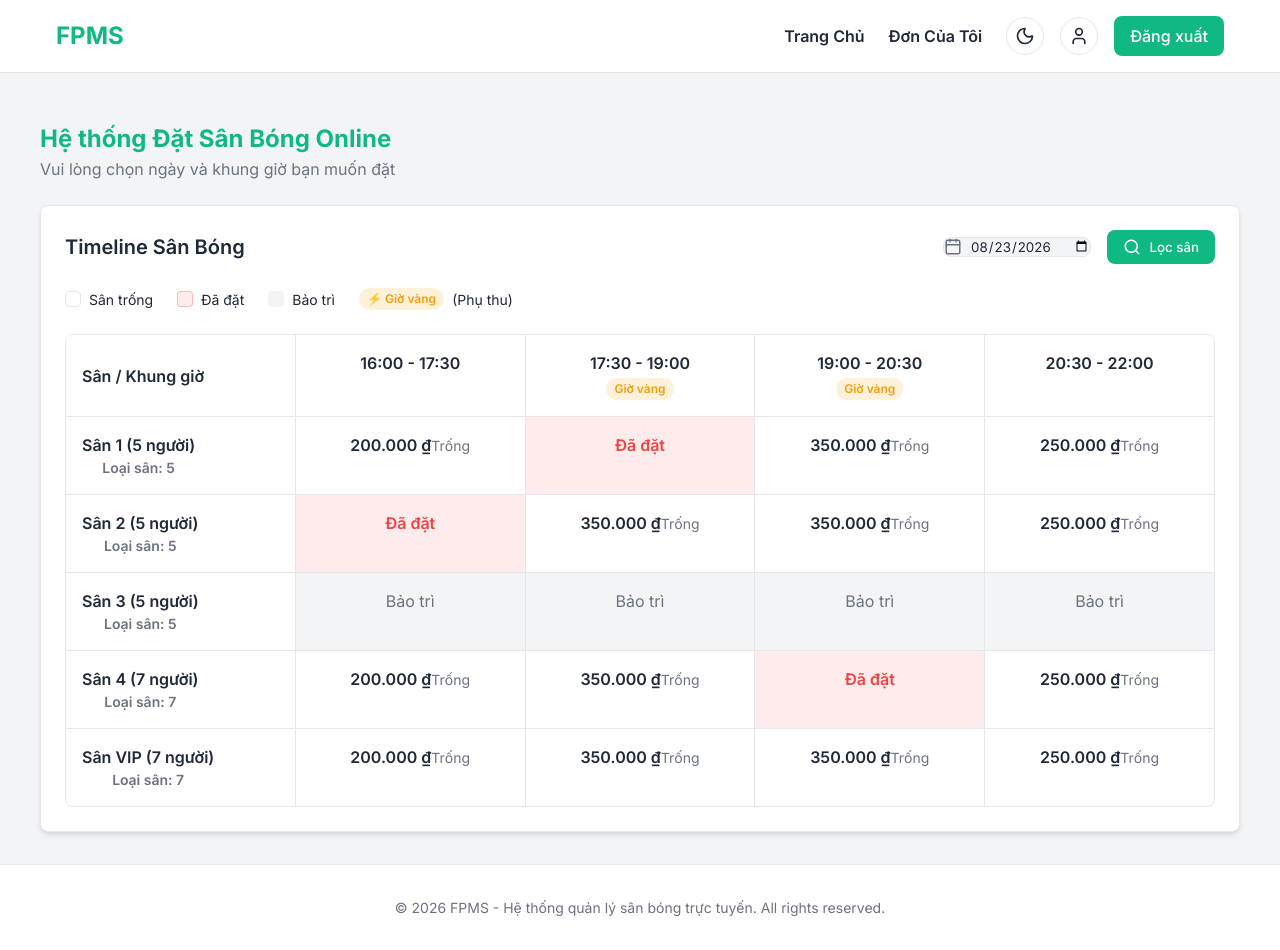
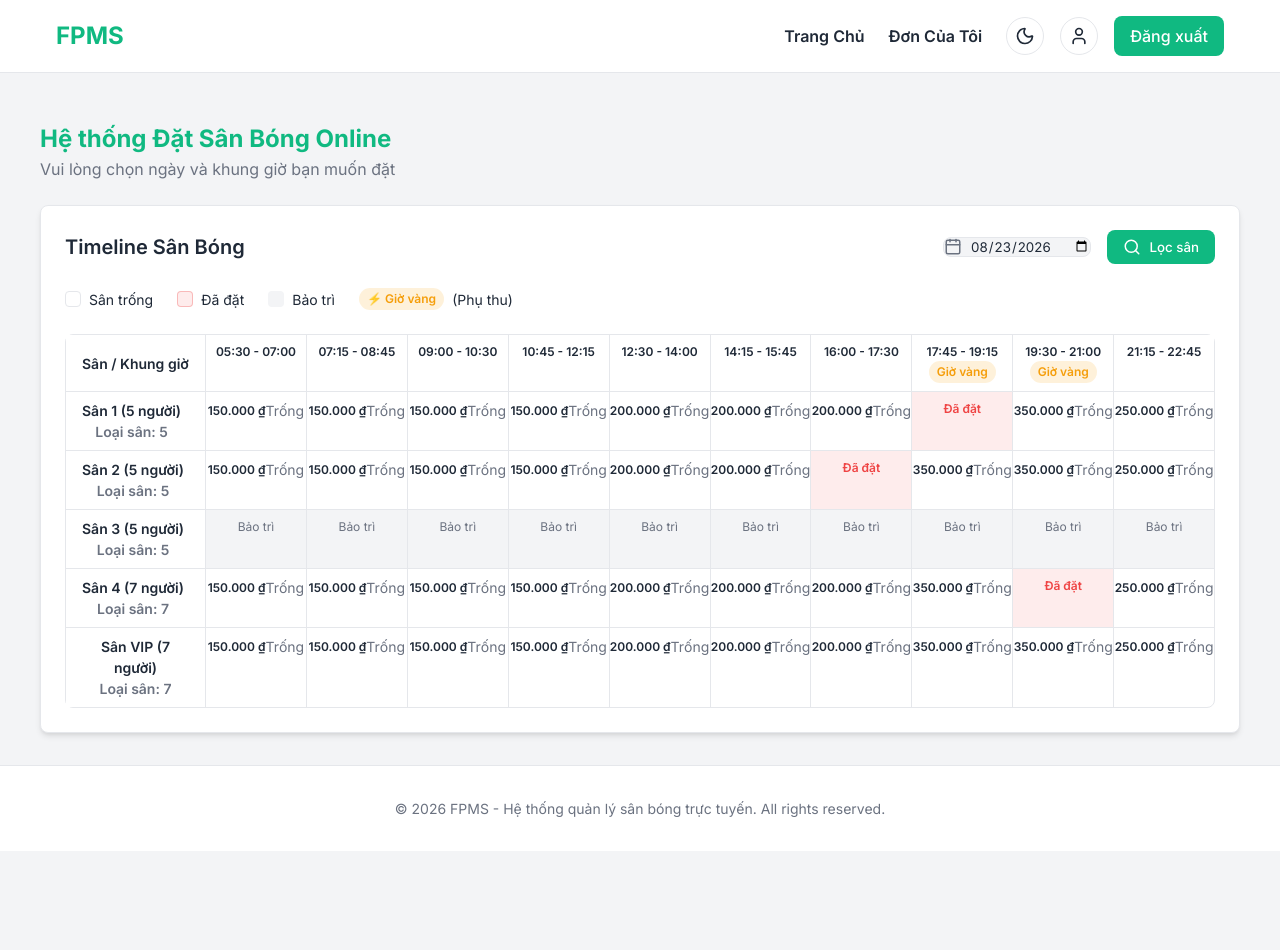
Before and after one commit to ngkhson/FPMS_Design, a React (Vite) app in the folder frontend/: page / in a window 1280 px wide. After the commit the page ends 851 px from the top, so only its background shows below. Built offline with nearby package versions, Linux system fonts and the light colour scheme.

Commit message:
fix timeline 1

```diff
--- a/frontend/src/index.css
+++ b/frontend/src/index.css
@@ -219,7 +219,6 @@ button {
 
 /* Matrix */
 .matrix-container {
-  overflow-x: auto;
   border: 1px solid var(--color-border);
   border-radius: var(--radius-md);
   background: var(--color-bg-surface);
@@ -227,7 +226,7 @@ button {
 
 .matrix-header, .matrix-row {
   display: flex;
-  min-width: max-content;
+  width: 100%;
 }
 
 .matrix-header {
@@ -237,11 +236,12 @@ button {
 
 .matrix-cell {
   flex: 1;
-  min-width: 120px;
-  padding: 1rem;
+  min-width: 0;
+  padding: 0.5rem 0.1rem;
   border-right: 1px solid var(--color-border);
   text-align: center;
   position: relative;
+  font-size: 0.75rem;
 }
 
 .matrix-cell:last-child {
@@ -257,11 +257,16 @@ button {
 }
 
 .matrix-pitch-name {
-  min-width: 150px;
+  flex: 0 0 140px;
+  padding: 0.5rem 1rem;
+  font-size: 0.875rem;
   font-weight: 600;
   display: flex;
   align-items: center;
   background-color: var(--color-bg-elevated);
+  position: sticky;
+  left: 0;
+  z-index: 10;
 }
 
 .matrix-slot {
@@ -284,3 +289,24 @@ button {
   color: var(--color-text-muted);
   cursor: not-allowed;
 }
+
+.timeline-tooltip {
+  display: none;
+  position: absolute;
+  top: 80%;
+  left: 50%;
+  transform: translateX(-50%);
+  width: max-content;
+  min-width: 150px;
+  background-color: var(--color-bg-surface);
+  border: 1px solid var(--color-border);
+  border-radius: var(--radius-md);
+  box-shadow: var(--shadow-lg);
+  padding: 0.75rem;
+  z-index: 50;
+  text-align: left;
+}
+
+.matrix-slot:hover .timeline-tooltip {
+  display: block;
+}
--- a/frontend/src/layouts/AdminLayout.tsx
+++ b/frontend/src/layouts/AdminLayout.tsx
@@ -33,9 +33,9 @@ const AdminLayout: React.FC = () => {
   ];
 
   return (
-    <div style={{ display: 'flex', minHeight: '100vh', backgroundColor: 'var(--color-bg-base)' }}>
+    <div style={{ display: 'flex', height: '100vh', overflow: 'hidden', backgroundColor: 'var(--color-bg-base)' }}>
       {/* Sidebar */}
-      <aside style={{ width: '250px', backgroundColor: 'var(--color-bg-surface)', borderRight: '1px solid var(--color-border)', display: 'flex', flexDirection: 'column' }}>
+      <aside style={{ width: '250px', flexShrink: 0, backgroundColor: 'var(--color-bg-surface)', borderRight: '1px solid var(--color-border)', display: 'flex', flexDirection: 'column' }}>
         <div style={{ padding: '1.5rem', borderBottom: '1px solid var(--color-border)' }}>
           <h2 className="text-2xl font-bold" style={{ color: 'var(--color-primary)' }}>FPMS Admin</h2>
           <p className="text-muted text-sm mt-1">Phần mềm quản lý sân bóng</p>
@@ -71,9 +71,9 @@ const AdminLayout: React.FC = () => {
       </aside>
 
       {/* Main Content */}
-      <div style={{ flexGrow: 1, display: 'flex', flexDirection: 'column' }}>
+      <div style={{ flexGrow: 1, display: 'flex', flexDirection: 'column', minWidth: 0, height: '100vh' }}>
         {/* Topbar */}
-        <header style={{ height: '64px', backgroundColor: 'var(--color-bg-surface)', borderBottom: '1px solid var(--color-border)', display: 'flex', alignItems: 'center', justifyContent: 'space-between', padding: '0 2rem' }}>
+        <header style={{ height: '64px', flexShrink: 0, backgroundColor: 'var(--color-bg-surface)', borderBottom: '1px solid var(--color-border)', display: 'flex', alignItems: 'center', justifyContent: 'space-between', padding: '0 2rem' }}>
           <div>
             <span className="badge badge-success">Đang trong ca trực: Nguyễn Thu Ngân</span>
           </div>
--- a/frontend/src/mocks/mockData.ts
+++ b/frontend/src/mocks/mockData.ts
@@ -31,16 +31,22 @@ export const mockPitches: Pitch[] = [
 ];
 
 export const mockTimeSlots: TimeSlot[] = [
-  { id: 't1', startTime: '16:00', endTime: '17:30', isPeak: false, basePrice: 200000 },
-  { id: 't2', startTime: '17:30', endTime: '19:00', isPeak: true, basePrice: 350000 },
-  { id: 't3', startTime: '19:00', endTime: '20:30', isPeak: true, basePrice: 350000 },
-  { id: 't4', startTime: '20:30', endTime: '22:00', isPeak: false, basePrice: 250000 },
+  { id: 't01', startTime: '05:30', endTime: '07:00', isPeak: false, basePrice: 150000 },
+  { id: 't02', startTime: '07:15', endTime: '08:45', isPeak: false, basePrice: 150000 },
+  { id: 't03', startTime: '09:00', endTime: '10:30', isPeak: false, basePrice: 150000 },
+  { id: 't04', startTime: '10:45', endTime: '12:15', isPeak: false, basePrice: 150000 },
+  { id: 't05', startTime: '12:30', endTime: '14:00', isPeak: false, basePrice: 200000 },
+  { id: 't06', startTime: '14:15', endTime: '15:45', isPeak: false, basePrice: 200000 },
+  { id: 't07', startTime: '16:00', endTime: '17:30', isPeak: false, basePrice: 200000 },
+  { id: 't08', startTime: '17:45', endTime: '19:15', isPeak: true, basePrice: 350000 },
+  { id: 't09', startTime: '19:30', endTime: '21:00', isPeak: true, basePrice: 350000 },
+  { id: 't10', startTime: '21:15', endTime: '22:45', isPeak: false, basePrice: 250000 },
 ];
 
 const today = new Date().toISOString().split('T')[0];
 
 export const mockBookings: Booking[] = [
-  { id: 'b1', pitchId: 'p1', timeSlotId: 't2', date: today, status: 'CONFIRMED', customerName: 'Nguyễn Văn A' },
-  { id: 'b2', pitchId: 'p4', timeSlotId: 't3', date: today, status: 'CONFIRMED', customerName: 'Trần Thị B' },
-  { id: 'b3', pitchId: 'p2', timeSlotId: 't1', date: today, status: 'IN_PROGRESS', customerName: 'Khách vãng lai' },
+  { id: 'b1', pitchId: 'p1', timeSlotId: 't08', date: today, status: 'CONFIRMED', customerName: 'Nguyễn Văn A' },
+  { id: 'b2', pitchId: 'p4', timeSlotId: 't09', date: today, status: 'CONFIRMED', customerName: 'Trần Thị B' },
+  { id: 'b3', pitchId: 'p2', timeSlotId: 't07', date: today, status: 'IN_PROGRESS', customerName: 'Khách vãng lai' },
 ];
--- a/frontend/src/pages/admin/AdminTimeline.tsx
+++ b/frontend/src/pages/admin/AdminTimeline.tsx
@@ -100,9 +100,6 @@ const AdminTimeline: React.FC = () => {
                     style={{ backgroundColor: bgColor, borderLeft: `3px solid ${borderColor}` }}
                   >
                     <div className="flex flex-col items-center justify-center h-full">
-                      <span className="font-semibold">{booking.customerName}</span>
-                      <span className="text-sm mt-1 mb-2">#{booking.id.toUpperCase()}</span>
-
                       {booking.status === 'CONFIRMED' && (
                         <button className="btn btn-primary text-sm p-1" style={{ width: '100%' }}>
                           <Play size={14} /> Nhận sân
@@ -114,6 +111,14 @@ const AdminTimeline: React.FC = () => {
                       {booking.status === 'COMPLETED' && (
                         <span className="badge text-muted"><CheckCircle size={14} className="mr-1"/> Xong</span>
                       )}
+                    </div>
+
+                    <div className="timeline-tooltip">
+                      <div className="font-bold text-sm mb-1">{booking.customerName}</div>
+                      <div className="text-xs text-muted mb-1">Mã đơn: #{booking.id.toUpperCase()}</div>
+                      <div className="text-xs font-semibold" style={{ color: borderColor }}>
+                         {booking.status === 'CONFIRMED' ? 'Đã cọc' : booking.status === 'IN_PROGRESS' ? 'Đang đá' : 'Đã xong'}
+                      </div>
                     </div>
                   </div>
                 );
```
